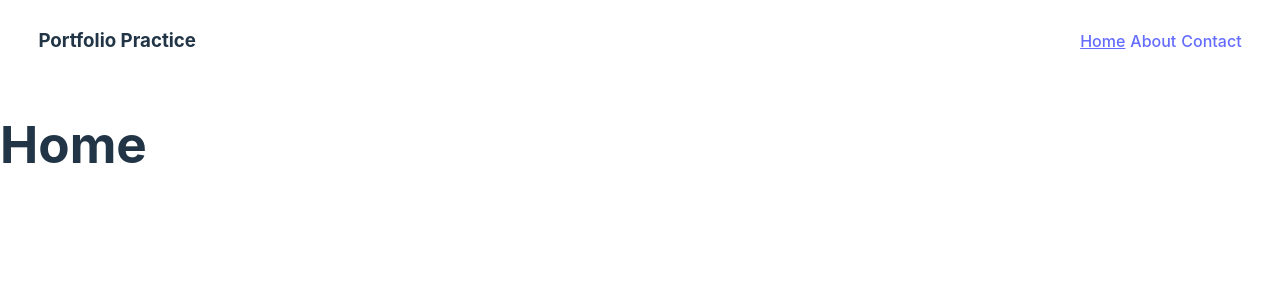
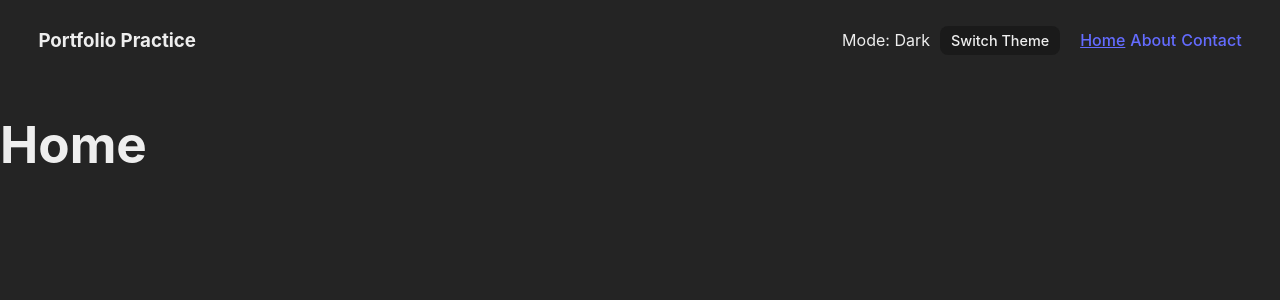
Before and after one commit to jdtdesigns/react_overview_rut, a React (Vite) app: page / in a window 1280 px wide. Shown: the top 300 px of the page. Built offline with nearby package versions, Linux system fonts and the light colour scheme; the HTML template or start-up script is replaced by a standard one.

Commit message:
finished dark mode toggle

```diff
--- a/src/App.jsx
+++ b/src/App.jsx
@@ -1,4 +1,5 @@
 import { Routes, Route } from 'react-router-dom'
+import { useState } from 'react'
 
 import Header from './components/Header'
 // Import the Home component
@@ -7,9 +8,11 @@ import Contact from './pages/Contact'
 import About from './pages/About'
 
 function App() {
+  const [isDarkMode, setIsDarkMode] = useState(true)
+
   return (
-    <>
-      <Header />
+    <div className={`main-content ${isDarkMode ? 'dark' : ''}`}>
+      <Header isDarkMode={isDarkMode} setIsDarkMode={setIsDarkMode} />
       <main>
         <Routes>
           <Route path="/" element={<Home />} />
@@ -17,7 +20,7 @@ function App() {
           <Route path="/about" element={<About />} />
         </Routes>
       </main>
-    </>
+    </div>
   )
 }
 
--- a/src/components/Header.jsx
+++ b/src/components/Header.jsx
@@ -1,11 +1,17 @@
 import { NavLink } from 'react-router-dom'
 
-function Header() {
+function Header(props) {
+  const toggleTheme = () => {
+    props.setIsDarkMode(!props.isDarkMode)
+  }
+
   return (
     <header>
       <h3>Portfolio Practice</h3>
 
       <nav>
+        <span>Mode: {props.isDarkMode ? 'Dark' : 'Light'}</span>
+        <button onClick={toggleTheme} className={`theme-btn ${props.isDarkMode ? 'dark-btn' : ''}`}>Switch Theme</button>
         <NavLink to="/">Home</NavLink>
         <NavLink to="/about">About</NavLink>
         <NavLink to="/contact">Contact</NavLink>
--- a/src/index.scss
+++ b/src/index.scss
@@ -1,11 +1,11 @@
+$bg-dark: #242424;
+$btn-dark: #1a1a1a;
+
 :root {
   font-family: Inter, system-ui, Avenir, Helvetica, Arial, sans-serif;
   line-height: 1.5;
   font-weight: 400;
-
-  color-scheme: light dark;
-  color: rgba(255, 255, 255, 0.87);
-  background-color: #242424;
+  color: #444;
 
   font-synthesis: none;
   text-rendering: optimizeLegibility;
@@ -22,7 +22,7 @@ a:hover {
   color: #535bf2;
 }
 
-body {
+body, #root {
   margin: 0;
   display: flex;
   flex-direction: column;
@@ -42,7 +42,6 @@ button {
   font-size: 1em;
   font-weight: 500;
   font-family: inherit;
-  background-color: #1a1a1a;
   cursor: pointer;
   transition: border-color 0.25s;
 }
@@ -54,6 +53,15 @@ button:focus-visible {
   outline: 4px auto -webkit-focus-ring-color;
 }
 
+.main-content {
+  flex: 1;
+}
+
+.dark {
+  background-color: $bg-dark;
+  color: #eee;
+}
+
 
 /* Custom Styles */
 header {
@@ -62,6 +70,21 @@ header {
   align-items: center;
   justify-content: space-between;
   nav {
+    span {
+      margin-right: 10px;
+    }
+    button {
+      &.dark-btn {
+        background-color: $btn-dark;
+        color: #eee;
+      }
+      &.theme-btn {
+        margin-right: 20px;
+        padding: 5px 10px;
+        font-size: .9rem;
+      }
+    }
+
     a {
       &:not(:last-child) {
         margin-right: 5px;
```
